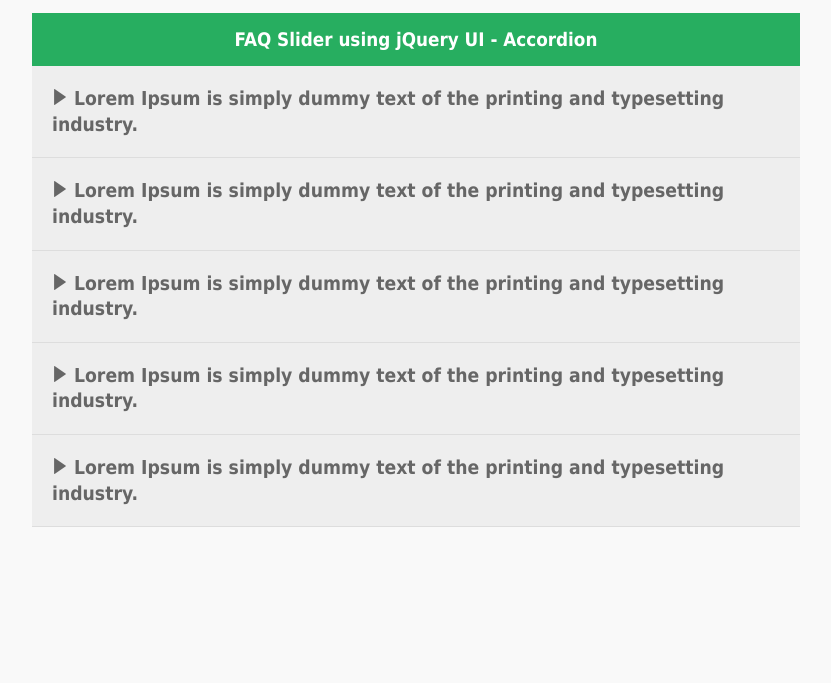
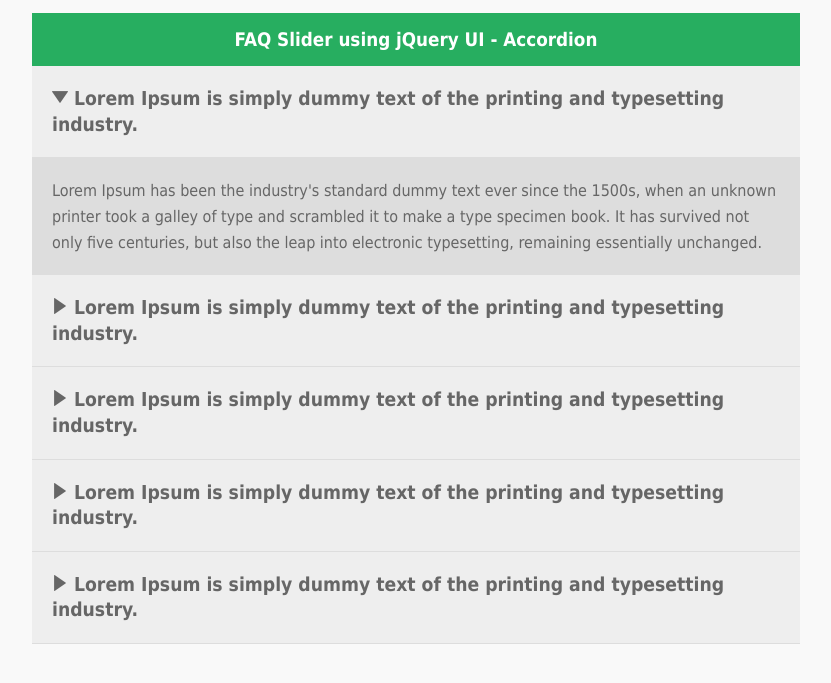
Before and after one commit to louierosero/FAQ-Accordion_Slider, a plain HTML site: page index.html in a window 1280 px wide. Both pictures are taken after a click on the item 640 px from the left and 175 px from the top of the page. Shown: the part 63-746 px from the top of the page, without its empty margins (224-1055 px from the left). Drawn offline with Linux system fonts and the light colour scheme.

Commit message:
Commit 3 - JS Files with some CSS
Applying the jQuery Accordion Effect on my FAQ Slider.

```diff
--- a/css/style.css
+++ b/css/style.css
@@ -52,6 +52,12 @@ body {
 	display: none;
 }
 
+.rotate {
+	-moz-transform: rotate(90deg);
+	-webkit-transform: rotate(90deg);
+	transform: rotate(90deg);
+}
+
 @media (max-width: 800px) {
 	#container {
 		width: 90%;
--- a/js/script.js
+++ b/js/script.js
@@ -0,0 +1,19 @@
+// Accordion
+var action = "click";
+var speed = "500";
+
+$(document).ready(function() {
+		// Question Handler
+		$('li.q').on(action, function() {
+			// Get next element
+			$(this).next().slideToggle(speed)
+			// Select all others answer
+			.siblings('li.a').slideUp();
+			// Get image for active question
+			var img = $(this).children('img');
+			// Remove the rotate class for all images except the active one
+			$('img').not(img).removeClass('rotate');
+			// Toggle Rotate Class
+			img.toggleClass('rotate');
+		});
+});
```
